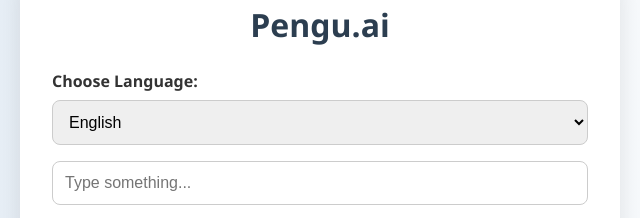
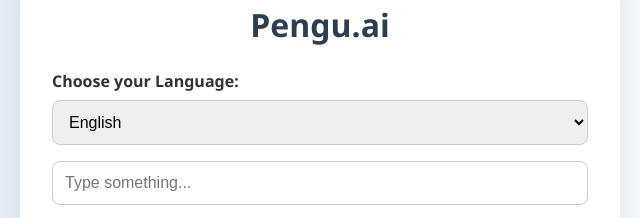
Before and after one commit to abhijithsbabu/geminipk, a plain HTML site: page index.html in a window 1280 px wide. Shown: the part 239-457 px from the top of the page, 320-960 px from the left. Drawn offline with Linux system fonts and the light colour scheme.

Commit message:
Update index.html

```diff
--- a/index.html
+++ b/index.html
@@ -8,7 +8,7 @@
 <body>
   <div class="container">
     <h1>Pengu.ai</h1>
-    <label for="options">Choose Language:</label>
+    <label for="options">Choose your Language:</label>
     <select id="options">
         <option value="banana">English</option>
         <option value="apple">മലയാളം</option>
```
